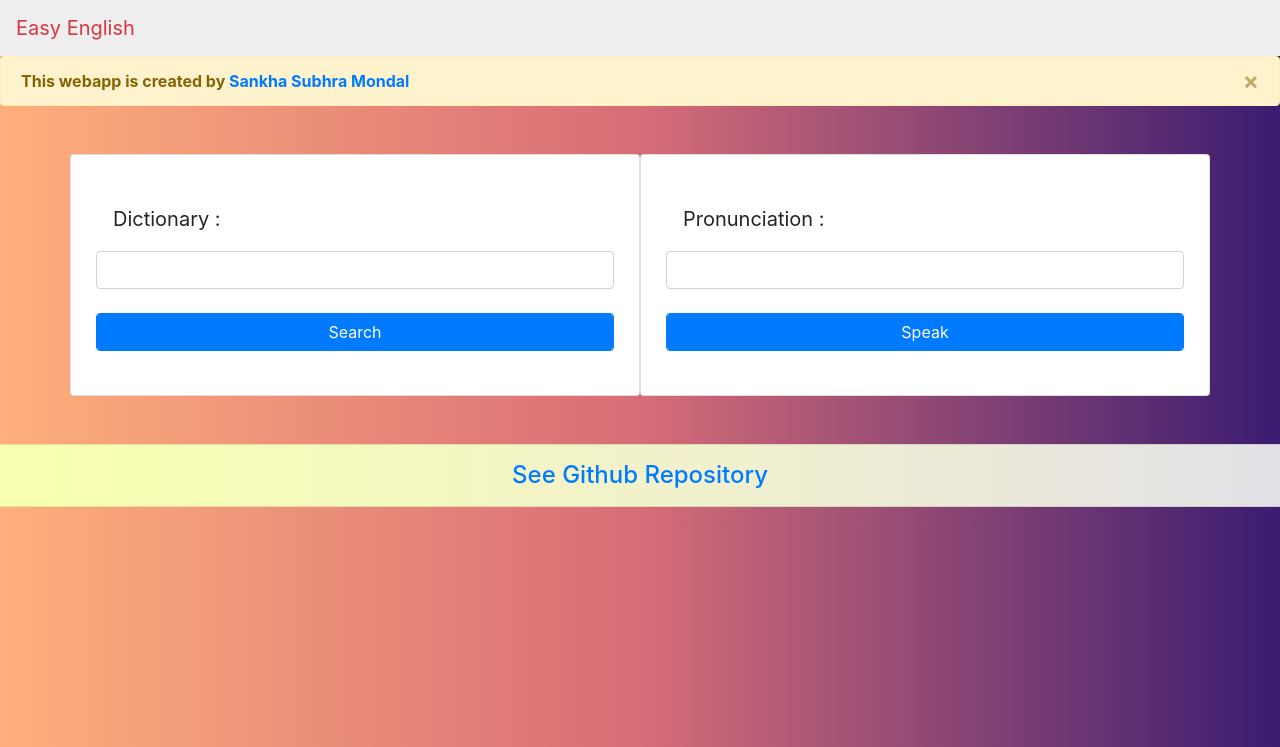
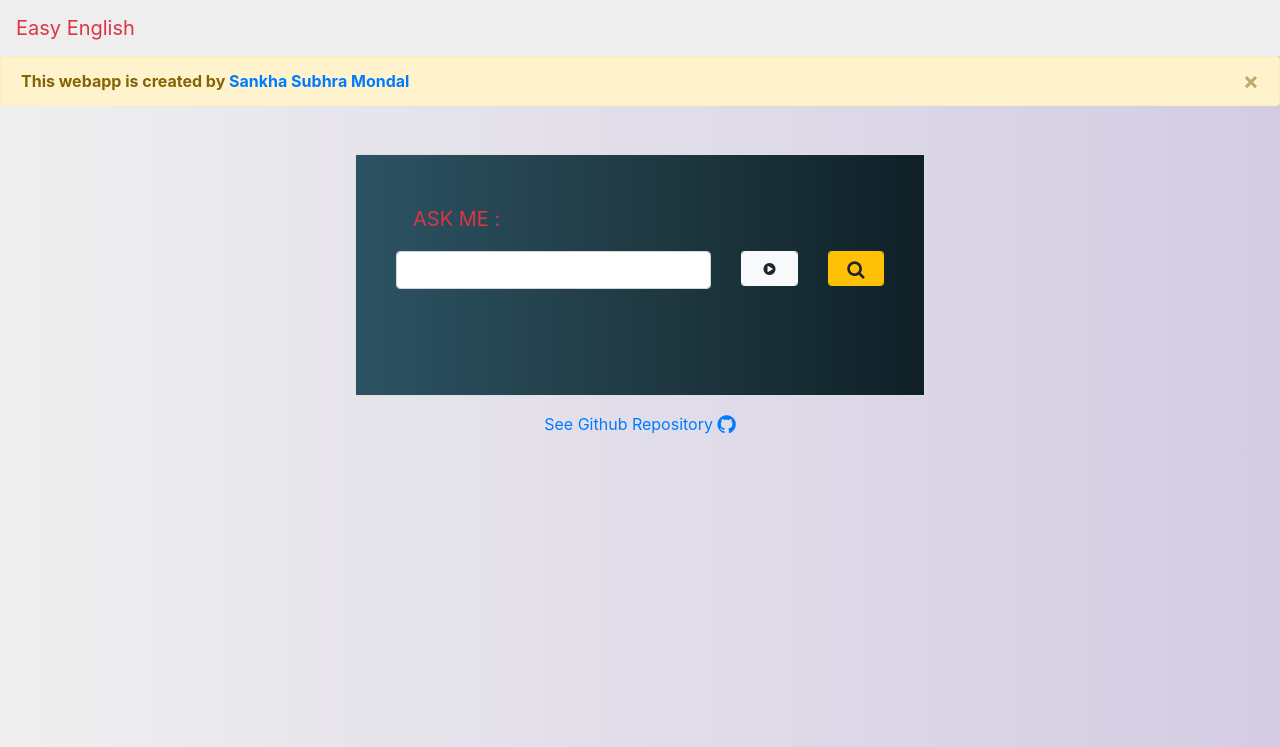
Before and after one commit to Sankha1998/dictionarywebapp, a Flask app: page / in a window 1280 px wide. Shown: the top 747 px of the page. Run offline with Flask 2, Linux system fonts and the light colour scheme.

Commit message:
Add files via upload
v2

```diff
--- a/main.py
+++ b/main.py
@@ -58,7 +58,7 @@ def home():
 
 @app.route('/dictionary', methods=['POST'])
 def word():
-    inp_word = request.form.get('input_word')
+    inp_word = request.form.get('word')
     url = 'https://www.yourdictionary.com/{}'.format(inp_word)
     url1 = 'https://thesaurus.yourdictionary.com/{}'.format(inp_word)
     meanings_list = meaning(url)
--- /dev/null
+++ b/static/css/page.css
@@ -0,0 +1,13 @@
+body{
+background: #D3CCE3;
+background: -webkit-linear-gradient(to right, #eee, #D3CCE3);
+background: linear-gradient(to right, #eeee, #D3CCE3);
+
+}
+
+.stcard{
+height: 15rem;
+background-color :background: #0F2027;
+background: -webkit-linear-gradient(to right, #2C5364, #203A43, #0F2027);
+background: linear-gradient(to right, #2C5364, #203A43, #0F2027);
+}
--- a/templates/base.html
+++ b/templates/base.html
@@ -3,20 +3,14 @@
 <head>
   <meta charset="UTF-8">
   <title>home page of dictionary web app | sankha subhra mondal</title>
+
   <link rel="stylesheet" href="https://cdn.jsdelivr.net/npm/bootstrap@4.5.3/dist/css/bootstrap.min.css" integrity="sha384-TX8t27EcRE3e/ihU7zmQxVncDAy5uIKz4rEkgIXeMed4M0jlfIDPvg6uqKI2xXr2" crossorigin="anonymous">
-
-  <meta name="viewport" content="width=device-width, initial-scale=1.0">
-
+  <link rel="stylesheet" href="https://stackpath.bootstrapcdn.com/font-awesome/4.7.0/css/font-awesome.min.css" integrity="sha384-wvfXpqpZZVQGK6TAh5PVlGOfQNHSoD2xbE+QkPxCAFlNEevoEH3Sl0sibVcOQVnN" crossorigin="anonymous">
+  <link rel="stylesheet" type = "text/css" href="{{ url_for('static',filename='css/page.css')}}">
 </head>
-<style>
-  body{
-  background: #3A1C71;  /* fallback for old browsers */
-  background: -webkit-linear-gradient(to right, #FFAF7B, #D76D77, #3A1C71);  /* Chrome 10-25, Safari 5.1-6 */
-  background: linear-gradient(to right, #FFAF7B, #D76D77, #3A1C71); /* W3C, IE 10+/ Edge, Firefox 16+, Chrome 26+, Opera 12+, Safari 7+ */
 
 
-  }
-</style>
+
 
 <nav class="navbar navbar-expand-lg navbar-light" style="background-color:#eee;">
   <a class="navbar-brand text-danger" href="#">Easy English</a>
@@ -33,15 +27,14 @@
 {% block content %}
 {% endblock %}
 
+<footer class="page-footer font-small blue">
+  <div class="footer-copyright text-center py-3"><a href="https://github.com/Sankha1998/dictionarywebapp" style="text-decoration:none;">See Github Repository
+    <i class="fa fa-github fa-lg" aria-hidden="true"></i>
+</a>
+  </div>
+</footer>
 
-<div class="text-center text-info mt-5" style="background: #43C6AC;  /* fallback for old browsers */
-background: -webkit-linear-gradient(to right, #F8FFAE, #eeee);  /* Chrome 10-25, Safari 5.1-6 */
-background: linear-gradient(to right, #F8FFAE, #eeee); /* W3C, IE 10+/ Edge, Firefox 16+, Chrome 26+, Opera 12+, Safari 7+ */
-">
-  <hr>
-  <h4><a href="https://github.com/Sankha1998/dictionarywebapp" style="text-decoration:none;">See Github Repository</a></h4>
-  <hr>
-</div>
+
 
 <script src="https://code.jquery.com/jquery-3.5.1.slim.min.js" integrity="sha384-DfXdz2htPH0lsSSs5nCTpuj/zy4C+OGpamoFVy38MVBnE+IbbVYUew+OrCXaRkfj" crossorigin="anonymous"></script>
 <script src="https://cdn.jsdelivr.net/npm/popper.js@1.16.1/dist/umd/popper.min.js" integrity="sha384-9/reFTGAW83EW2RDu2S0VKaIzap3H66lZH81PoYlFhbGU+6BZp6G7niu735Sk7lN" crossorigin="anonymous"></script>
--- a/templates/index.html
+++ b/templates/index.html
@@ -6,48 +6,46 @@
 
 <body>
 
-
 <div class="container">
     <div class ="row mt-5">
-       <div class="col-md-6 card">
+       <div class="col-md-6 offset-3 card">
             <div class="row">
-                <div class="card-body"style="height: 15rem;">
+                <div class="card-body stcard">
                     <form class="form" method="post" action="/dictionary">
-                        <div class="row">
-                            <div class="col-12" style="padding:20px;">
-                                <h3 class="btn btn-lg text-center">Dictionary : </h3><br>
-                                <input type="text" class="form-control" style="resize:non" name="input_word"><br>
-                                <input type="submit" class="btn btn-md form-control btn-primary" value="Search">
+                            <div class="col-md-12" style="padding:20px;">
+                                <h3 class="btn btn-lg text-center text-danger">ASK ME : </h3><br>
+                                <div class="row">
+                                    <div class="col-8">
+                                        <input type="text" class="form-control" style="resize:non" id="word" name="word">
+                                         </div>
+                                    <div class="col-2">
+                                        <button type="button" class="btn btn-sm form-control btn-light" onclick="process()"><i class="fa fa-play-circle" aria-hidden="true"></i></button>
+                                    </div>
+                                    <div class="col-2">
+                                        <button type="submit" class="btn btn-sm form-control btn-warning" value=""><i class="fa fa-search fa-lg" aria-hidden="true"></i></button>
+                                    </div>
+                                </div>
                             </div>
-                        </div>
                     </form>
                 </div>
             </div>
        </div>
-       <div class="col-md-6 card">
-            <div class="row">
-                <div class="card-body">
-                             <form class="form" name="convert">
-                                    <div class="row">
-                                        <div class="col-12" style="padding:20px;">
-                                            <h3 class = "btn btn-lg text-center">Pronunciation : </h3><br>
-                                            <input type="text" class="form-control" style="resize:none;" name="word"><br>
-                                            <input type="button" class="btn btn-md form-control btn-primary" value="Speak" onclick="process()">
-                                        </div>
-                                    </div>
-                             </form>
-                </div>
-            </div>
-        </div>
     </div>
 </div>
 
 </body>
 <script type="text/javascript">
 function process(){
-var word = document.convert.word.value
-var msg = new SpeechSynthesisUtterance(word);
-window.speechSynthesis.speak(msg);
+let msg = document.getElementById("word").value;
+let speech = new SpeechSynthesisUtterance();
+
+speech.lang = "en-US";
+speech.text = msg;
+speech.volume = 1;
+speech.rate = 1;
+speech.pitch = 1;
+
+window.speechSynthesis.speak(speech);
 
 }
 </script>
```
